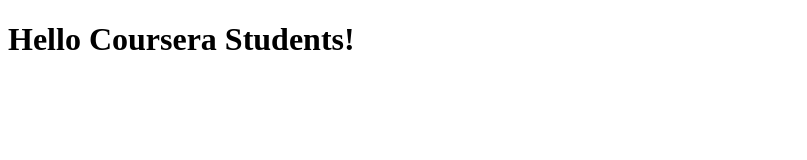
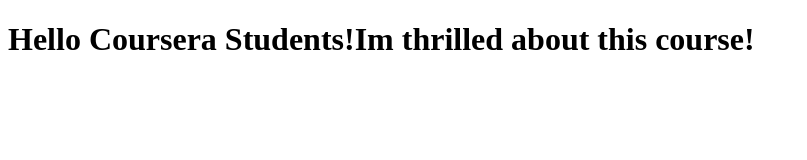
Before and after one commit to bnsilveredev-tech/coursera-test, a plain HTML site: page index.html in a window 1280 px wide. Shown: the whole page, without its empty margins (0-807 px from the left). Drawn offline with Linux system fonts and the light colour scheme.

Commit message:
Next version.1.1 ot web file page.

```diff
--- a/index.html
+++ b/index.html
@@ -6,6 +6,6 @@
     <title>Hello Coursera</title>
 </head>
 <body>
-    <h1>Hello Coursera Students!</h1>
+    <h1>Hello Coursera Students!Im thrilled about this course!</h1>
 </body>
 </html>
```
